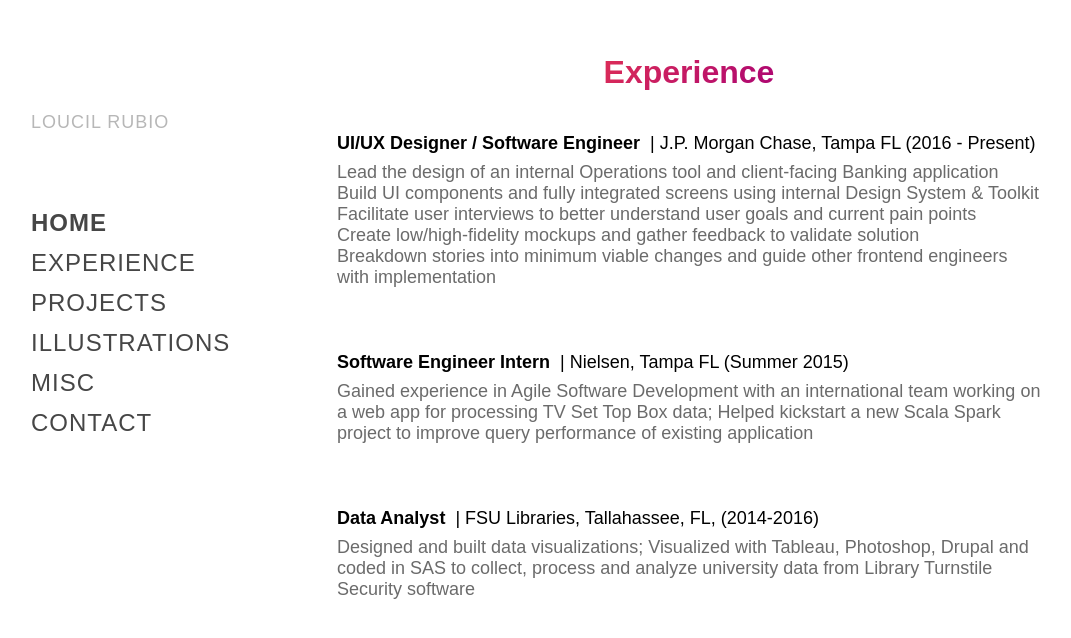
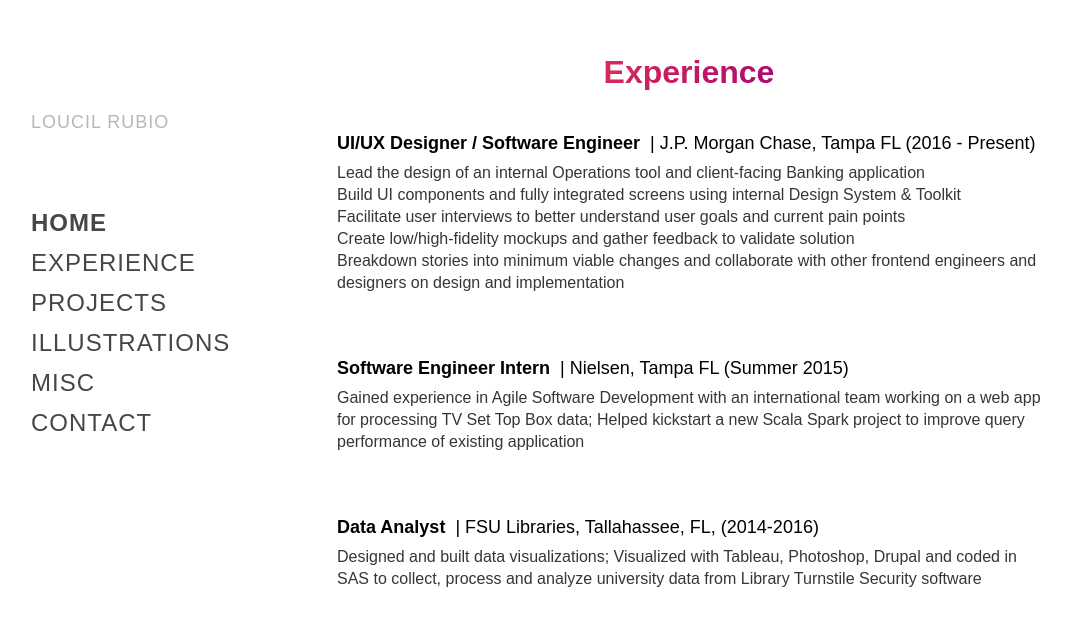
Before and after one commit to loucilvr/loucilrubio.github.io, a React (Create React App) app: page /experience in a window 1280 px wide. Shown: the part 166-804 px from the top of the page, without its empty margins (99-1170 px from the left). Built offline with nearby package versions, Linux system fonts and the light colour scheme.

Commit message:
Added description style to experience

```diff
--- a/src/pages/Experience/Experience.js
+++ b/src/pages/Experience/Experience.js
@@ -24,6 +24,12 @@ const useStyles = createUseStyles({
   },
   experienceContent: {
     padding: "32px 16px",
+    "& > p": {
+      fontSize: "16px",
+      color: "#363636",
+      textAlign: "left",
+      lineHeight: "22px",
+    },
   },
 });
 
@@ -40,7 +46,8 @@ const Experience = () => {
           </h3>
         </div>
         <p className={classes.description}>
-          Lead the design of an internal Operations tool and client-facing Banking application
+          Lead the design of an internal Operations tool and client-facing
+          Banking application
           <br />
           Build UI components and fully integrated screens using internal Design
           System & Toolkit
@@ -51,8 +58,8 @@ const Experience = () => {
           Create low/high-fidelity mockups and gather feedback to validate
           solution
           <br />
-          Breakdown stories into minimum viable changes and guide other frontend
-          engineers with implementation
+          Breakdown stories into minimum viable changes and collaborate with
+          other frontend engineers and designers on design and implementation
         </p>
         <div className={classes.titleCompanyContainer}>
           <h3>Software Engineer Intern</h3>
```
